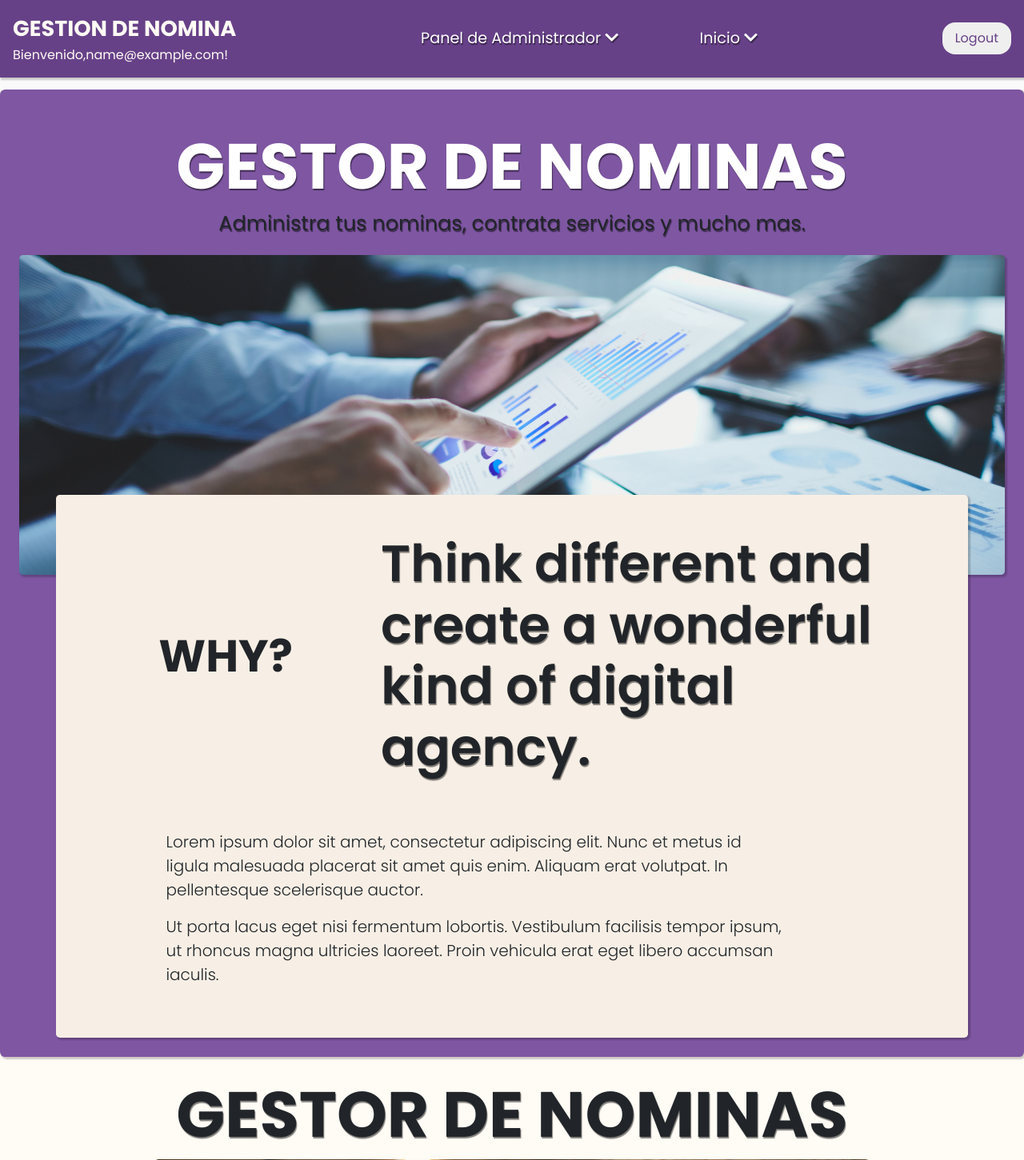
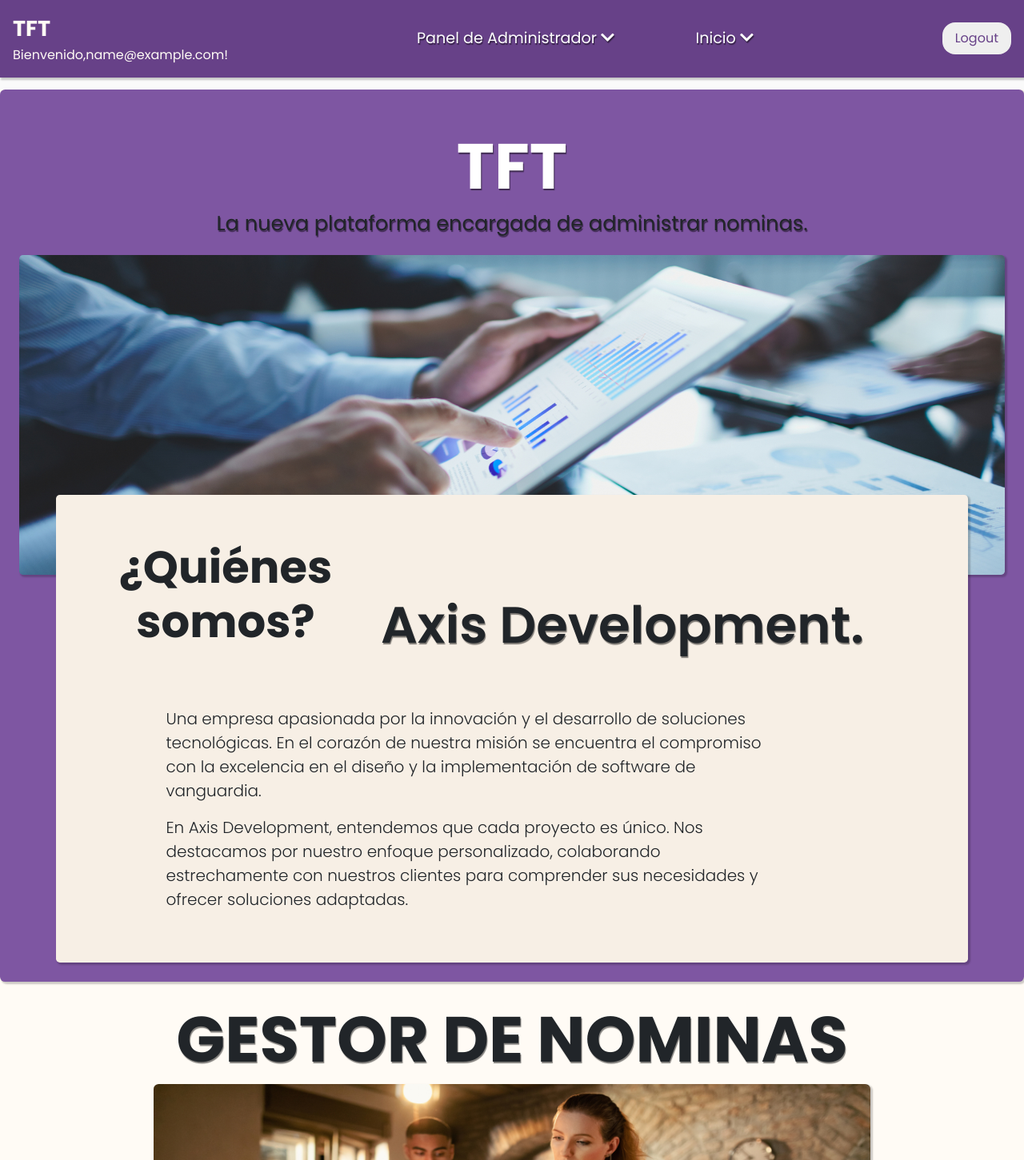
Before and after one commit to OBABau/CalculoDeNominas, a PHP site: page /iniciado.php in a window 1280 px wide. Shown: the top 1451 px of the page at 80% size. Run offline with PHP 8.4, Linux system fonts and the light colour scheme; the visitor is signed in with stand-in values (Sample User, id 1); some libraries are stand-ins or nearby versions.

Commit message:
por si acaso
si

```diff
--- a/iniciado.php
+++ b/iniciado.php
@@ -18,7 +18,7 @@ include('app/sesion.php');
 <body>
     <nav class="navbar">
         <div class="navbarHeader">
-            <div class="navbarTitulo">GESTION DE NOMINA</div>
+            <div class="navbarTitulo">TFT</div>
 
             <div class="mensajeSesion">
               <?php echo "Bienvenido," .$_SESSION['start']. "!" ; ?>
@@ -67,10 +67,9 @@ include('app/sesion.php');
     </nav>
 
     <div class="cuerpo2">
-
         <div class="hero1 sombra p-4">
-            <h1 class="text-center font-weight-bold text-white mt-4 titulo11">GESTOR DE NOMINAS</h1>
-            <h1 class="text-center mb-4 subtitulo22">Administra tus nominas, contrata servicios y mucho mas.</h1>
+            <h1 class="text-center font-weight-bold text-white mt-4 titulo11">TFT</h1>
+            <h1 class="text-center mb-4 subtitulo22">La nueva plataforma encargada de administrar nominas.</h1>
       <div class="d-flex container-fluid mt-3 sombra2" lc-helper="background" style="height:50vh;background:url(img/img/busines3.jpg)  center / cover no-repeat;">
     </div>
     <div class="container p-5 bg1 sombra2" style="margin-top:-100px">
@@ -78,28 +77,27 @@ include('app/sesion.php');
             <div class="col-md-4 text-center align-self-center">
                 <div class="lc-block border-end border-2 ">
                     <div editable="rich">
-                        <p class="display-4 font-weight-bold">WHY?</p>
+                        <p class="display-4 font-weight-bold">¿Quiénes somos?</p>
                     </div>
-                </div>
-            </div>
+                </div><!-- /lc-block -->
+            </div><!-- /col -->
             <div class="col-md-8">
                 <div class="lc-block ">
                     <div editable="rich">
-                        <p class="display-4 subtitulo11">Think different and create a wonderful kind of digital agency.</p>
+                        <p class="display-4 subtitulo11"><br> Axis Development.</p>
                     </div>
-                </div>
-            </div>
+                </div><!-- /lc-block -->
+            </div><!-- /col -->
         </div>
         <div class="row">
             <div class="col-md-9 offset-md-1">
                 <div class="lc-block mt-5">
                     <div editable="rich">
-                        <p class="lead"> Lorem ipsum dolor sit amet, consectetur adipiscing elit. Nunc et metus id ligula malesuada placerat sit amet quis enim. Aliquam erat volutpat. In pellentesque scelerisque auctor.&nbsp;</p>
-                        <p class="lead">Ut porta lacus eget nisi fermentum lobortis. Vestibulum facilisis tempor
-                            ipsum, ut rhoncus magna ultricies laoreet. Proin vehicula erat eget libero accumsan iaculis. </p>
+                        <p class="lead"> Una empresa apasionada por la innovación y el desarrollo de soluciones tecnológicas. En el corazón de nuestra misión se encuentra el compromiso con la excelencia en el diseño y la implementación de software de vanguardia.&nbsp;</p>
+                        <p class="lead">En Axis Development, entendemos que cada proyecto es único. Nos destacamos por nuestro enfoque personalizado, colaborando estrechamente con nuestros clientes para comprender sus necesidades y ofrecer soluciones adaptadas. </p>
                     </div>
-                </div>
-            </div>
+                </div><!-- /lc-block -->
+            </div><!-- /col -->
         </div>
     </div>
 </div>
@@ -140,36 +138,36 @@ include('app/sesion.php');
 <div class="container py-5">
 	<div class="row mb-4 align-items-center flex-lg-row-reverse">
 		<div class="col-md-6 col-xl-7 mb-4 mb-lg-0 " style="">
+			<!-- requires glightbox, please flag the option in the picostrap customizer panel-->
 
 
+			<div class="lc-block position-relative"><img class="img-fluid rounded shadow" src="img/ind1.jpg">
+					<svg xmlns="http://www.w3.org/2000/svg" width="5em" height="5em" fill="currentColor" class="text-white" viewBox="0 0 16 16" lc-helper="svg-icon">
 
-			<div class="lc-block position-relative"><img class="img-fluid rounded shadow" src="https://images.unsplash.com/photo-1621947081720-86970823b77a?ixlib=rb-1.2.1&amp;ixid=MnwxMjA3fDB8MHxwaG90by1wYWdlfHx8fGVufDB8fHx8&amp;auto=format&amp;fit=crop&amp;w=3840&amp;q=80" srcset="https://images.unsplash.com/photo-1621947081720-86970823b77a?ixlib=rb-1.2.1&amp;ixid=MnwxMjA3fDB8MHxwaG90by1wYWdlfHx8fGVufDB8fHx8&amp;auto=format&amp;fit=crop&amp;w=3840&amp;q=80 3840w, https://images.unsplash.com/photo-1621947081720-86970823b77a??ixlib=rb-1.2.1&amp;ixid=MnwxMjA3fDB8MHxwaG90by1wYWdlfHx8fGVufDB8fHx8&amp;auto=format&amp;fit=crop&amp;w=150&amp;q=80 150w, https://images.unsplash.com/photo-1621947081720-86970823b77a??ixlib=rb-1.2.1&amp;ixid=MnwxMjA3fDB8MHxwaG90by1wYWdlfHx8fGVufDB8fHx8&amp;auto=format&amp;fit=crop&amp;w=300&amp;q=80 300w, https://images.unsplash.com/photo-1621947081720-86970823b77a??ixlib=rb-1.2.1&amp;ixid=MnwxMjA3fDB8MHxwaG90by1wYWdlfHx8fGVufDB8fHx8&amp;auto=format&amp;fit=crop&amp;w=768&amp;q=80 768w, https://images.unsplash.com/photo-1621947081720-86970823b77a??ixlib=rb-1.2.1&amp;ixid=MnwxMjA3fDB8MHxwaG90by1wYWdlfHx8fGVufDB8fHx8&amp;auto=format&amp;fit=crop&amp;w=1024&amp;q=80 1024w" sizes="(max-width: 3840px) 100vw, 3840px" width="3840" height="" alt="Photo by Richard Horvath">
-				<a class="position-absolute top-50 start-50 translate-middle glightbox d-flex justify-content-center align-items-center" href="https://www.youtube.com/watch?v=BKgpLOUYZJ4">
-					<svg xmlns="http://www.w3.org/2000/svg" width="5em" height="5em" fill="currentColor" class="text-white" viewBox="0 0 16 16" lc-helper="svg-icon">
-						<path d="M16 8A8 8 0 1 1 0 8a8 8 0 0 1 16 0zM6.79 5.093A.5.5 0 0 0 6 5.5v5a.5.5 0 0 0 .79.407l3.5-2.5a.5.5 0 0 0 0-.814l-3.5-2.5z"></path>
 					</svg>
 				</a>
 			</div>
-		</div>
+		</div><!-- /col -->
 		<div class="col-md-6 col-xl-5">
 			<div class="lc-block mb-3">
 				<div editable="rich">
-					<h1 class="fw-bolder display-2 subtitulo11">Lorem ipsum dolor sit</h1>
+					<h1 class="fw-bolder display-2 subtitulo11">¿Problemas con las nóminas?</h1>
 				</div>
-			</div>
+			</div><!-- /lc-block -->
+			<!-- /lc-block -->
 
 
 			<div class="lc-block mb-4">
 				<div editable="rich">
 
-					<p class="lead text-white">Lorem ipsum dolor sit amet, consectetur adipisicing elit. Nam velit temporibus impedits maxime repellendus esse tempore odio voluptatum iusto consectetur voluptates.</p>
+					<p class="lead text-white">No te preocupes más. Con nuestra plataforma tu empresa tendrá la facilidad de administrar y contabilizar las nóminas de tus empleados de manera sencilla</p>
 
 				</div>
 			</div>
 			<div class="lc-block">
-				<a class="btn btn-lg btn-light" href="#" role="button">Get it now</a>
-			</div>
-		</div>
+				<a class="btn btn-lg btn-light" href="view/Empresa/registrarEmpresas.php" role="button">Registrate</a>
+			</div><!-- /lc-block -->
+		</div><!-- /col -->
 	</div>
 </div>
 
@@ -184,13 +182,14 @@ include('app/sesion.php');
         <div class="mensajeFooter">
             No nos hacemos responsables por el mal uso de la información aquí presentada.
             <br>
-            2023 &copy; GESTION DE NOMINA
+            2023 &copy; TFT
         </div>
     </div>
 
     <script src="https://code.jquery.com/jquery-3.3.1.slim.min.js" integrity="sha384-q8i/X+965DzO0rT7abK41JStQIAqVgRVzpbzo5smXKp4YfRvH+8abtTE1Pi6jizo" crossorigin="anonymous"></script>
     <script src="https://cdn.jsdelivr.net/npm/popper.js@1.14.7/dist/umd/popper.min.js" integrity="sha384-UO2eT0CpHqdSJQ6hJty5KVphtPhzWj9WO1clHTMGa3JDZwrnQq4sF86dIHNDz0W1" crossorigin="anonymous"></script>
     <script src="https://cdn.jsdelivr.net/npm/bootstrap@4.3.1/dist/js/bootstrap.min.js" integrity="sha384-JjSmVgyd0p3pXB1rRibZUAYoIIy6OrQ6VrjIEaFf/nJGzIxFDsf4x0xIM+B07jRM" crossorigin="anonymous"></script>
+
+
 </body>
-
 </html>
--- a/payment/form.php
+++ b/payment/form.php
@@ -18,7 +18,7 @@ include('../app/sesion.php');
 <body>
     <nav class="navbar">
         <div class="navbarHeader">
-            <div class="navbarTitulo">GESTION DE NOMINA</div>
+            <div class="navbarTitulo">TFT</div>
             <div class="login">
             <?php echo "Bienvenido," .$_SESSION['start']. "!" ; ?>
         </div>
--- a/view/Empleado/infoEmpleado.php
+++ b/view/Empleado/infoEmpleado.php
@@ -24,6 +24,7 @@
             <img class="logoImg" src="../../img/img/logo.png" alt="Imagen Logo">
             <div class="tituloSidebar">NÓMINAS</div>
         </div>
+        <hr>
         <div class="bienvenidoSideBar">
             <?php
                     session_start();
--- a/view/Empresa/registrarEmpresas.php
+++ b/view/Empresa/registrarEmpresas.php
@@ -20,7 +20,7 @@
 <body>
     <nav class="navbar">
         <div class="navbarHeader">
-            <div class="navbarTitulo">GESTION DE NOMINA</div>
+            <div class="navbarTitulo">TFT</div>
         </div>
 
         <div class="navbarCuerpo">
@@ -83,7 +83,7 @@
         <div class="mensajeFooter">
             No nos hacemos responsables por el mal uso de la información aquí presentada.
             <br>
-            2023 &copy; GESTION DE NOMINA
+            2023 &copy; TFT
         </div>
     </div>
 </body>
--- a/view/Empresa/registrarEmpresas2.php
+++ b/view/Empresa/registrarEmpresas2.php
@@ -22,7 +22,7 @@
     ?>
     <nav class="navbar">
         <div class="navbarHeader">
-            <div class="navbarTitulo">GESTION DE NOMINA</div>
+            <div class="navbarTitulo">TFT</div>
         </div>
 
         <div class="navbarCuerpo">
@@ -101,7 +101,7 @@
     <div class="mensajeFooter">
         No nos hacemos responsables por el mal uso de la información aquí presentada.
         <br>
-        2023 &copy; GESTION DE NOMINA
+        2023 &copy; TFT
     </div>
 </div>
 </body>
--- a/view/Empresa/verPlanes.php
+++ b/view/Empresa/verPlanes.php
@@ -24,7 +24,7 @@ include('../app/sesion.php');
     <header>
         <nav class="navbar">
             <div class="navbarHeader">
-                <div class="navbarTitulo">GESTION DE NOMINA</div>
+                <div class="navbarTitulo">TFT</div>
             </div>
 
             <div class="navbarCuerpo">
--- a/view/index2.php
+++ b/view/index2.php
@@ -24,7 +24,7 @@ include('../app/sesion.php');
     <header>
         <nav class="navbar">
             <div class="navbarHeader">
-                <div class="navbarTitulo">GESTION DE NOMINA</div>
+                <div class="navbarTitulo">TFT</div>
 
                 <div class="mensajeSesion">
                   <?php echo "Bienvenido," .$_SESSION['start']. "!" ; ?>
@@ -80,7 +80,7 @@ include('../app/sesion.php');
         <div class="mensajeFooter">
             No nos hacemos responsables por el mal uso de la información aquí presentada.
             <br>
-            2023 &copy; GESTION DE NOMINA
+            2023 &copy; TFT
         </div>
     </div>
 </body>
--- a/view/login.php
+++ b/view/login.php
@@ -18,7 +18,7 @@
 <body>
     <nav class="navbar">
         <div class="navbarHeader">
-            <div class="navbarTitulo">GESTION DE NOMINA</div>
+            <div class="navbarTitulo">TFT</div>
         </div>
 
         <div class="navbarCuerpo">
@@ -69,7 +69,7 @@
         <div class="mensajeFooter">
             No nos hacemos responsables por el mal uso de la información aquí presentada.
             <br>
-            2023 &copy; GESTION DE NOMINA
+            2023 &copy; TFT
         </div>
     </div>
 </body>
```
Also changed, not shown: index.php (+13 -15 lines), view/Empleado/loginEmpleado.php (+4 -4 lines), img/iconosfinales/nominareciente.png (added), img/ind1.jpg (added).
